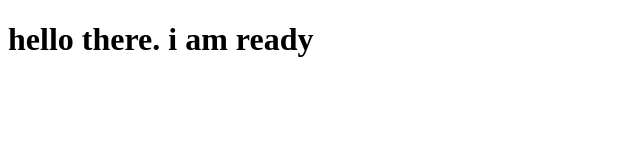
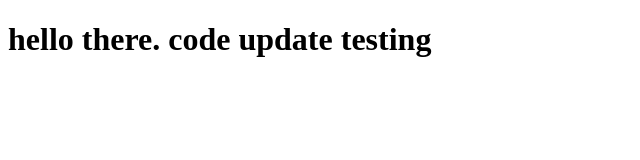
Before and after one commit to s1izz/1, a plain HTML site: page index.html in a window 1280 px wide. Shown: the whole page, without its empty margins (0-640 px from the left). Drawn offline with Linux system fonts and the light colour scheme.

Commit message:
code update test

```diff
--- a/index.html
+++ b/index.html
@@ -7,6 +7,6 @@
     <title>Document</title>
 </head>
 <body>
-    <h1>hello there. i am ready</h1>
+    <h1>hello there. code update testing</h1>
 </body>
 </html>
```
